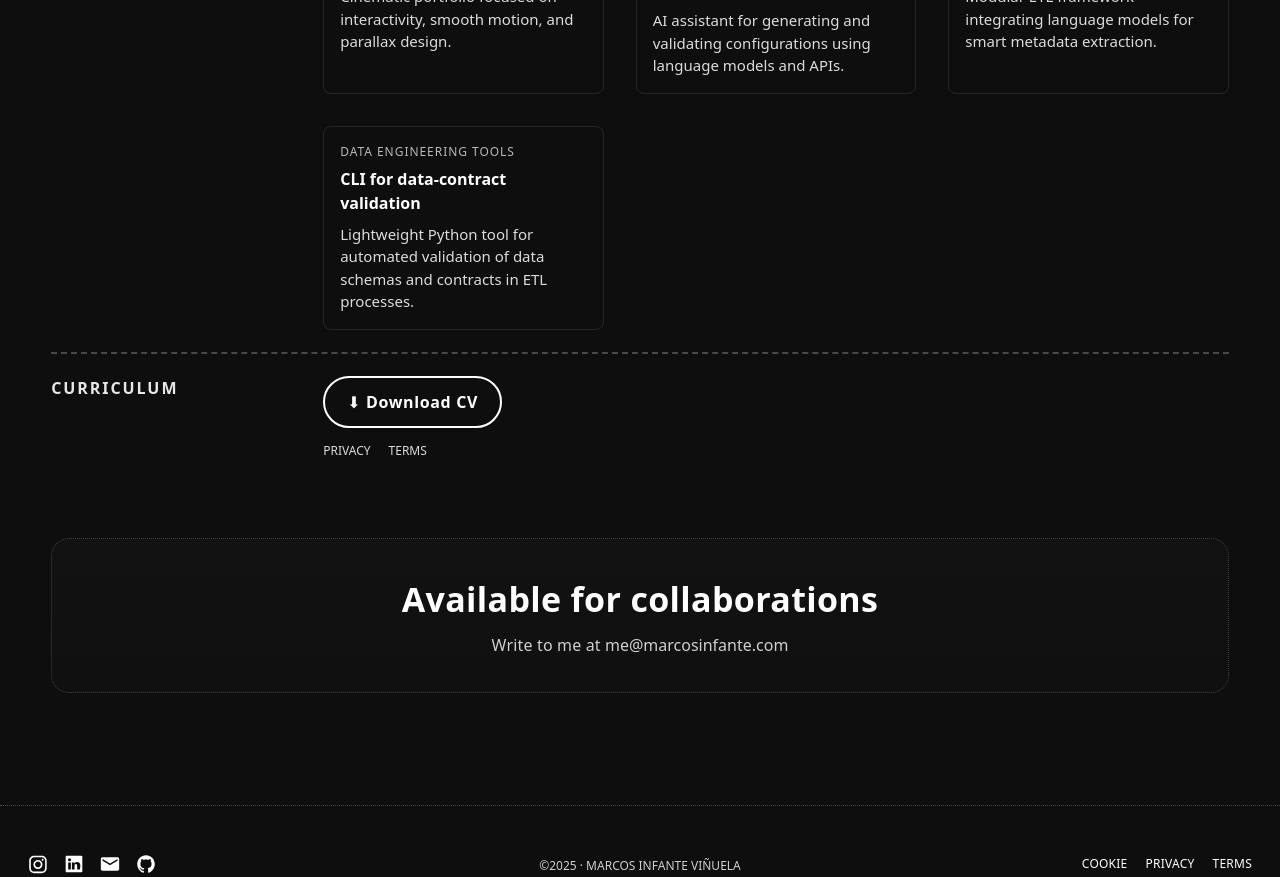
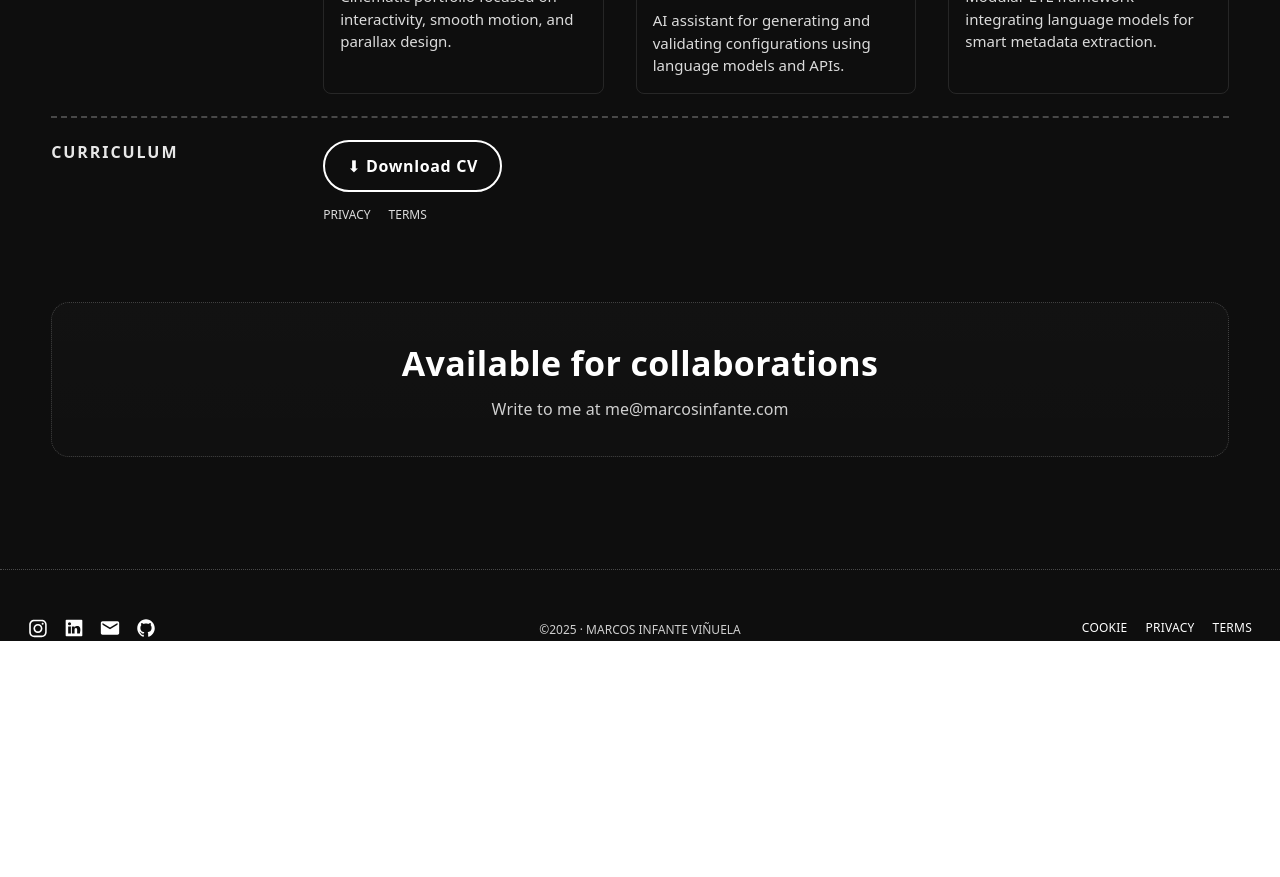
Before and after one commit to mainfavin/CVWeb, a React (Vite) app: page /about in a window 1280 px wide. Shown: the part 2440-3317 px from the top of the page. After the commit the page ends 3081 px from the top, so only its background shows below. Built offline with nearby package versions, Linux system fonts and the light colour scheme.

Commit message:
minor fixes

```diff
--- a/src/components/ProfileCV.tsx
+++ b/src/components/ProfileCV.tsx
@@ -181,24 +181,14 @@ export default function ProfileCV() {
             </div>
           </div>
 
-          <div style={{ border: "1px solid rgba(255,255,255,0.1)", padding: "16px", borderRadius: "8px" }}>
-            <div style={{ opacity: 0.7, fontSize: 12, letterSpacing: ".08em", marginBottom: 6 }}>
-              {t("cv.projects.items.3.category")}
-            </div>
-            <div style={{ fontWeight: 700, marginBottom: "8px" }}>
-              {t("cv.projects.items.3.title")}
-            </div>
-            <div style={{ opacity: 0.85, fontSize: "15px" }}>
-              {t("cv.projects.items.3.desc")}
-            </div>
-          </div>
+
         </div>
       </Row>
 
       {/* CURRICULUM (botón descarga) */}
       <Row title={t("cv.curriculum.title")}>
         <a
-          href="/Marcos_Infante_Curriculum.pdf"
+          href="/Marcos_Infante_CV.pdf"
           download="Marcos_Infante_CV.pdf"
           style={{
             display: "inline-block",
```
Also changed, not shown: 1 other file (tests, documents, lock files or other folders).
